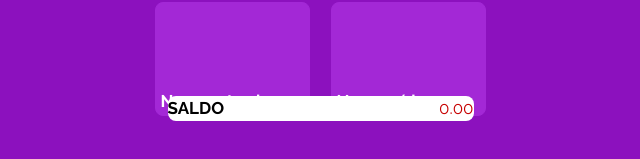
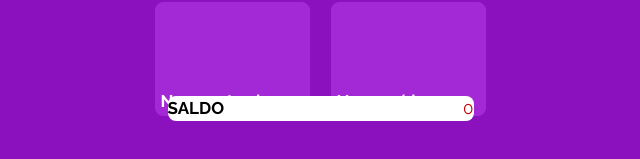
Before and after one commit to thiago-arend/My-Wallet, a React (Vite) app: page /home in a window 1280 px wide. Shown: the part 527-686 px from the top of the page, without its empty margins (320-960 px from the left). Built offline with nearby package versions, Linux system fonts and the light colour scheme; no server answers; sample sign-in values are in the browser's storage; a web font is replaced by a local one.

Commit message:
correções

```diff
--- a/src/components/Operation/Operation.jsx
+++ b/src/components/Operation/Operation.jsx
@@ -28,10 +28,10 @@ export default function Operation(props) {
         <OperationContainer tipo={tipo}>
             <div>
                 <span>{dayjs(timestamp).format("DD/MM")}</span>
-                <Link to={`/editar-registro/${tipo}/${_id}`} state={{ valor, descricao }}><span data-test="registry-name">{descricao}</span></Link>
+                <Link data-test="registry-name" to={`/editar-registro/${tipo}/${_id}`} state={{ valor, descricao }}><span>{descricao}</span></Link>
             </div>
             <div>
-                <span data-test="registry-amount">{(valor / 100).toFixed(2)}</span>
+                <span data-test="registry-amount">{valor.toFixed(2)}</span>
                 <ion-icon data-test="registry-delete" onClick={() => { deleteTransaction(_id) }} name="close-outline"></ion-icon>
             </div>
         </OperationContainer>
--- a/src/components/Saldo/Saldo.jsx
+++ b/src/components/Saldo/Saldo.jsx
@@ -4,7 +4,7 @@ export default function Saldo({ saldo }) {
     return (
         <SaldoContainer saldo={saldo}>
             <span>SALDO</span>
-            <span data-test="total-amount">{(saldo / 100).toFixed(2)}</span>
+            <span data-test="total-amount">{Math.abs(saldo.toFixed(2))}</span>
         </SaldoContainer>
     );
 }
--- a/src/pages/TransactionUpdatePage/TransactionUpdatePage.jsx
+++ b/src/pages/TransactionUpdatePage/TransactionUpdatePage.jsx
@@ -15,7 +15,7 @@ export default function TransactionUpdatePage() {
     const location = useLocation();
 
     const {valor, descricao} = location.state;
-    const [form, setForm] = useState({ valor: valor / 100, descricao });
+    const [form, setForm] = useState({ valor, descricao });
 
     const locationSplit = location.pathname.split("/");
     const tipo = locationSplit[locationSplit.length - 2];
```
